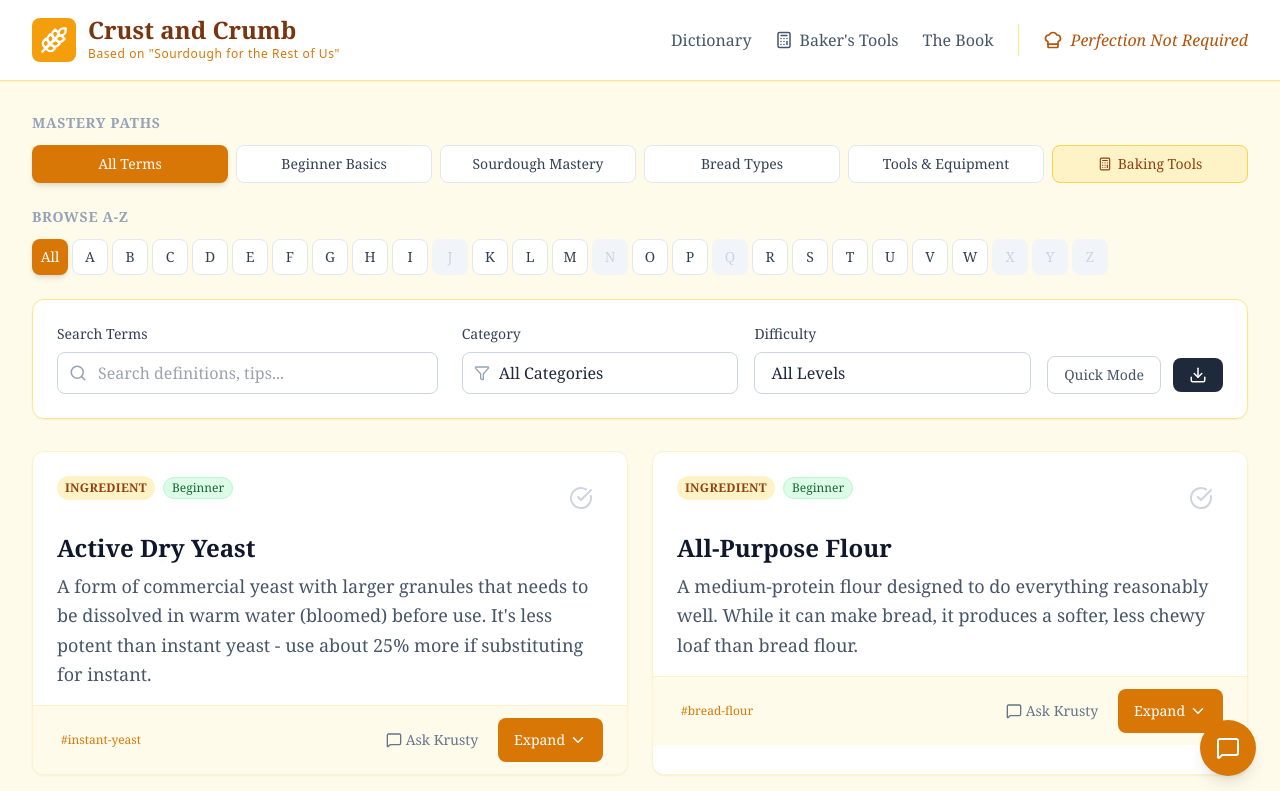
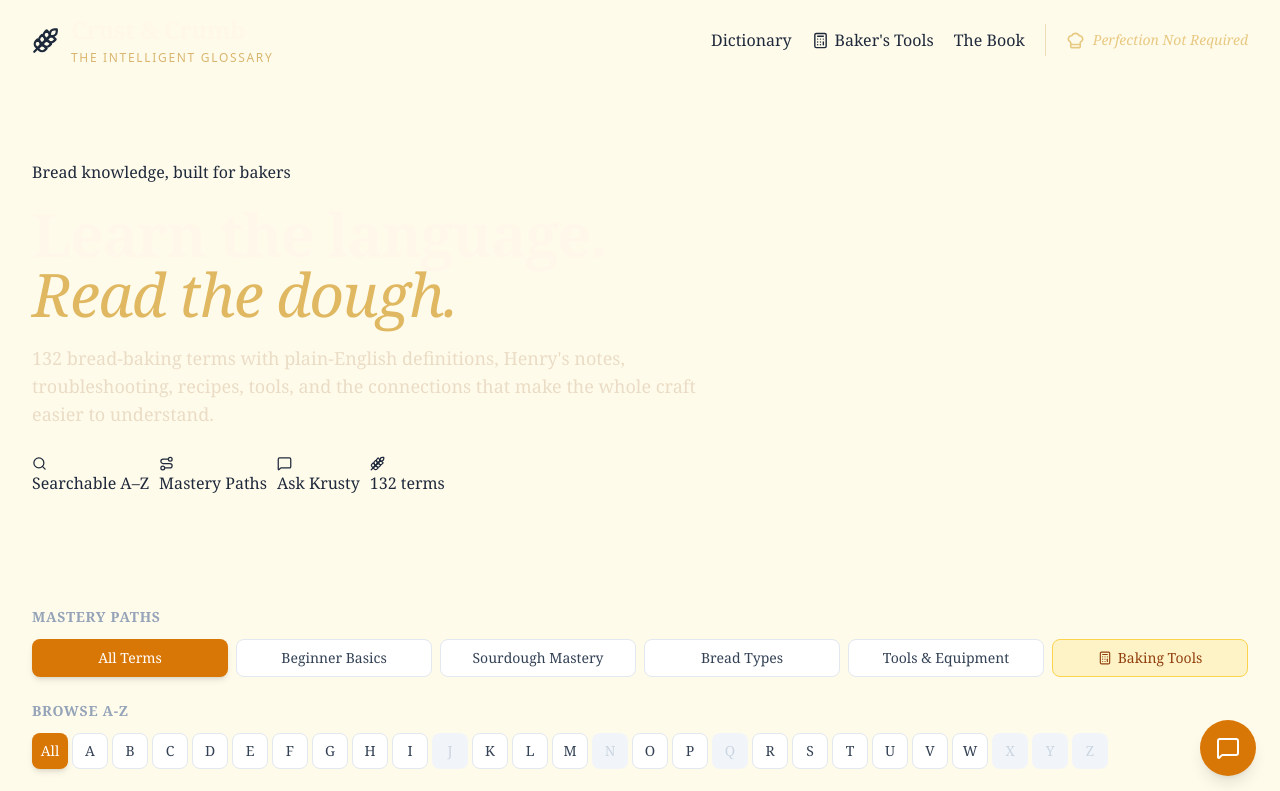
Before and after one commit to henryhunterjr/Crust-and-Crumb-Final, a Next.js app: page / in a window 1280 px wide. Shown: the top 791 px of the page. Built offline with nearby package versions, Linux system fonts and the light colour scheme.

Commit message:
Restore animated wheat glossary hero

```diff
--- a/src/components/Header.tsx
+++ b/src/components/Header.tsx
@@ -1,16 +1,40 @@
 'use client';
 
 import React from 'react';
-import { ChefHat, Wheat, Calculator } from 'lucide-react';
+import { ChefHat, Wheat, Calculator, Search, Route, MessageSquare } from 'lucide-react';
+import { GLOSSARY_DATA } from '../constants';
 
 interface HeaderProps {
   onHomeClick?: () => void;
   onToolsClick?: () => void;
 }
 
+const WHEAT_STALKS = [
+  { left: 2, height: 92, delay: -1.1, duration: 4.9, opacity: 0.28 },
+  { left: 6, height: 132, delay: -2.8, duration: 5.8, opacity: 0.38 },
+  { left: 10, height: 108, delay: -0.4, duration: 5.2, opacity: 0.30 },
+  { left: 14, height: 158, delay: -3.3, duration: 6.2, opacity: 0.42 },
+  { left: 18, height: 118, delay: -1.7, duration: 5.4, opacity: 0.34 },
+  { left: 23, height: 146, delay: -4.0, duration: 6.0, opacity: 0.36 },
+  { left: 28, height: 98, delay: -2.2, duration: 5.1, opacity: 0.28 },
+  { left: 33, height: 168, delay: -0.8, duration: 6.4, opacity: 0.42 },
+  { left: 38, height: 124, delay: -3.6, duration: 5.7, opacity: 0.32 },
+  { left: 43, height: 148, delay: -1.4, duration: 6.1, opacity: 0.36 },
+  { left: 48, height: 104, delay: -4.4, duration: 5.3, opacity: 0.26 },
+  { left: 53, height: 162, delay: -2.0, duration: 6.3, opacity: 0.40 },
+  { left: 58, height: 116, delay: -0.2, duration: 5.5, opacity: 0.30 },
+  { left: 63, height: 150, delay: -3.1, duration: 6.0, opacity: 0.38 },
+  { left: 68, height: 102, delay: -1.0, duration: 5.0, opacity: 0.28 },
+  { left: 73, height: 174, delay: -4.2, duration: 6.5, opacity: 0.44 },
+  { left: 78, height: 126, delay: -2.5, duration: 5.6, opacity: 0.32 },
+  { left: 83, height: 154, delay: -0.6, duration: 6.2, opacity: 0.40 },
+  { left: 88, height: 110, delay: -3.8, duration: 5.2, opacity: 0.30 },
+  { left: 92, height: 142, delay: -1.9, duration: 5.9, opacity: 0.36 },
+  { left: 96, height: 120, delay: -4.6, duration: 5.5, opacity: 0.30 },
+];
+
 const Header: React.FC<HeaderProps> = ({ onHomeClick, onToolsClick }) => {
   const handleHomeClick = () => {
-    // Reset filters and scroll to top
     if (onHomeClick) {
       onHomeClick();
     }
@@ -18,47 +42,136 @@ const Header: React.FC<HeaderProps> = ({ onHomeClick, onToolsClick }) => {
   };
 
   return (
-    <header className="bg-white border-b border-amber-200 sticky top-0 z-30 shadow-sm">
+    <>
+      <header className="glossary-topbar sticky top-0 z-30">
         <div className="max-w-7xl mx-auto px-4 sm:px-6 lg:px-8 h-20 flex items-center justify-between">
           <button
             onClick={handleHomeClick}
-          className="flex items-center gap-3 cursor-pointer hover:opacity-80 transition-opacity"
+            className="flex items-center gap-3 cursor-pointer group"
             aria-label="Return to home"
           >
-          <div className="bg-amber-500 p-2 rounded-lg text-white">
-            <Wheat size={28} />
+            <div className="brand-wheat-shell">
+              <Wheat size={27} className="brand-wheat-icon" />
             </div>
             <div className="text-left">
-            <h1 className="text-2xl font-serif font-bold text-amber-900 leading-none">Crust and Crumb</h1>
-            <p className="text-xs text-amber-600 font-sans tracking-wider mt-1">Based on "Sourdough for the Rest of Us"</p>
+              <h1 className="text-xl sm:text-2xl font-serif font-bold text-[#fff7e8] leading-none tracking-tight">
+                Crust &amp; Crumb
+              </h1>
+              <p className="text-[10px] sm:text-xs text-[#d9b66f] font-sans tracking-[0.14em] mt-1 uppercase">
+                The Intelligent Glossary
+              </p>
             </div>
           </button>
-        <div className="hidden md:flex items-center gap-6">
-           <a href="#" className="text-slate-600 hover:text-amber-700 font-medium transition-colors">Dictionary</a>
+
+          <div className="hidden md:flex items-center gap-5">
+            <button
+              onClick={handleHomeClick}
+              className="topbar-link"
+            >
+              Dictionary
+            </button>
             <button
               onClick={onToolsClick}
-             className="flex items-center gap-1.5 text-slate-600 hover:text-amber-700 font-medium transition-colors"
+              className="topbar-link flex items-center gap-1.5"
             >
-             <Calculator size={18} />
-             Baker's Tools
+              <Calculator size={17} />
+              Baker&apos;s Tools
             </button>
-           <a href="https://sourdough-simplified-gift.lovable.app/sourdough-for-the-rest" target="_blank" rel="noreferrer" className="text-slate-600 hover:text-amber-700 font-medium transition-colors">The Book</a>
-           <div className="h-8 w-px bg-amber-200"></div>
-           <div className="flex items-center gap-2 text-amber-700">
-             <ChefHat size={20} />
-             <span className="font-serif italic">Perfection Not Required</span>
+            <a
+              href="https://sourdough-simplified-gift.lovable.app/sourdough-for-the-rest"
+              target="_blank"
+              rel="noreferrer"
+              className="topbar-link"
+            >
+              The Book
+            </a>
+            <div className="h-8 w-px bg-[#c99542]/30" />
+            <div className="flex items-center gap-2 text-[#e8c982]">
+              <ChefHat size={19} />
+              <span className="font-serif italic text-sm">Perfection Not Required</span>
             </div>
           </div>
-        {/* Mobile Tools Button */}
+
           <button
             onClick={onToolsClick}
-          className="md:hidden flex items-center gap-1 px-3 py-2 bg-amber-100 text-amber-700 rounded-lg font-medium text-sm"
+            className="md:hidden flex items-center gap-1.5 px-3 py-2 bg-[#c9923f]/15 text-[#f2d18d] border border-[#c9923f]/30 rounded-lg font-medium text-sm"
           >
             <Calculator size={16} />
             Tools
           </button>
         </div>
       </header>
+
+      <section className="glossary-hero" aria-labelledby="glossary-hero-title">
+        <div className="grain-mote grain-mote-1" aria-hidden="true" />
+        <div className="grain-mote grain-mote-2" aria-hidden="true" />
+        <div className="grain-mote grain-mote-3" aria-hidden="true" />
+        <div className="grain-mote grain-mote-4" aria-hidden="true" />
+
+        <div className="wheat-field" aria-hidden="true">
+          {WHEAT_STALKS.map((stalk, index) => (
+            <span
+              key={index}
+              className="wheat-stalk"
+              style={{
+                left: `${stalk.left}%`,
+                height: `${stalk.height}px`,
+                animationDelay: `${stalk.delay}s`,
+                animationDuration: `${stalk.duration}s`,
+                opacity: stalk.opacity,
+              }}
+            >
+              <span className="wheat-head" />
+              <span className="wheat-leaf wheat-leaf-left" />
+              <span className="wheat-leaf wheat-leaf-right" />
+            </span>
+          ))}
+        </div>
+
+        <div className="relative z-10 max-w-7xl mx-auto px-4 sm:px-6 lg:px-8 py-14 sm:py-16 lg:py-20">
+          <div className="max-w-3xl">
+            <div className="hero-kicker">
+              <span className="hero-kicker-line" />
+              Bread knowledge, built for bakers
+            </div>
+
+            <h2
+              id="glossary-hero-title"
+              className="mt-5 font-serif text-4xl sm:text-5xl lg:text-6xl font-bold text-[#fff8ea] leading-[1.03] tracking-[-0.025em]"
+            >
+              Learn the language.
+              <span className="block text-[#dfb861] italic font-medium">Read the dough.</span>
+            </h2>
+
+            <p className="mt-5 text-base sm:text-lg text-[#eadcc5] leading-relaxed max-w-2xl">
+              {GLOSSARY_DATA.length} bread-baking terms with plain-English definitions, Henry&apos;s notes,
+              troubleshooting, recipes, tools, and the connections that make the whole craft easier to understand.
+            </p>
+
+            <div className="mt-7 flex flex-wrap gap-2.5">
+              <span className="hero-feature-chip">
+                <Search size={15} />
+                Searchable A–Z
+              </span>
+              <span className="hero-feature-chip">
+                <Route size={15} />
+                Mastery Paths
+              </span>
+              <span className="hero-feature-chip">
+                <MessageSquare size={15} />
+                Ask Krusty
+              </span>
+              <span className="hero-feature-chip hero-feature-chip-accent">
+                <Wheat size={15} />
+                {GLOSSARY_DATA.length} terms
+              </span>
+            </div>
+          </div>
+        </div>
+
+        <div className="hero-bottom-fade" aria-hidden="true" />
+      </section>
+    </>
   );
 };
 
```
Lines whose indentation alone changed are shown as unchanged.
